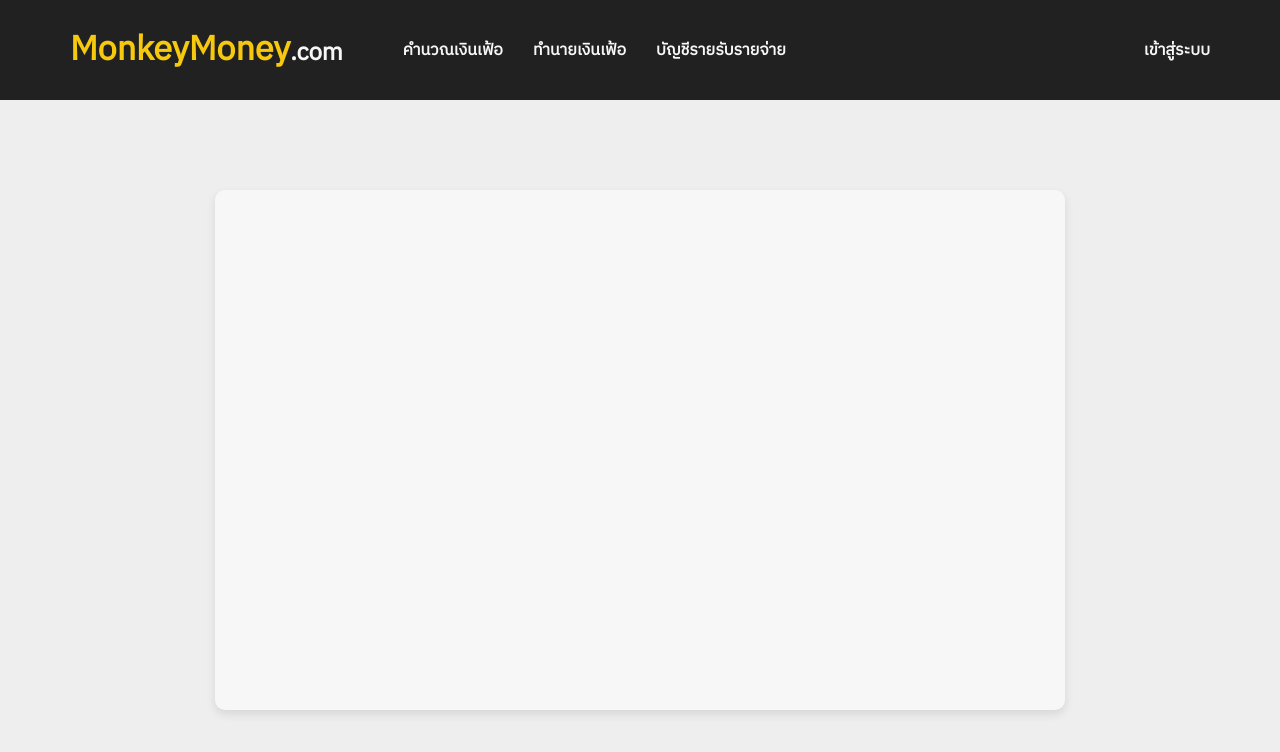
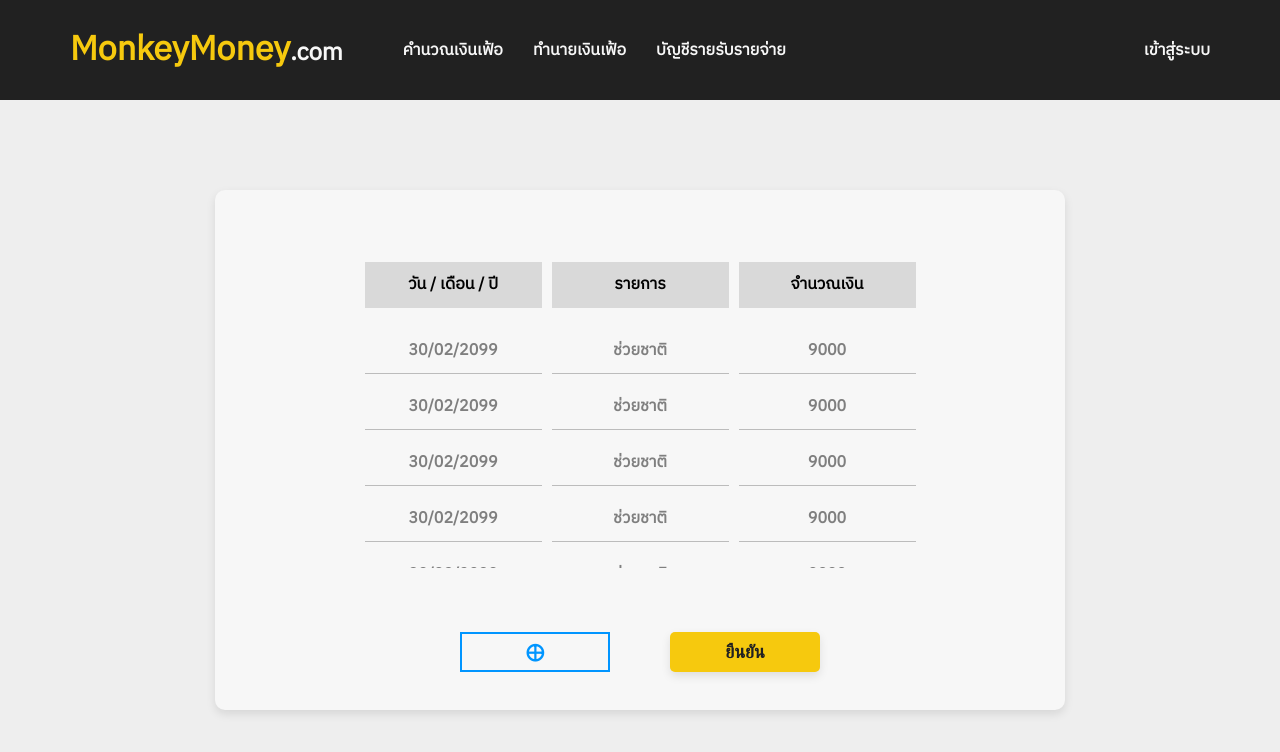
Before and after one commit to DaZZy277/Teamproject3, a React (Vite) app in the folder MoneyMonkey/: page /IncomeExpense in a window 1280 px wide. Shown: the top 752 px of the page. Built offline with nearby package versions, Linux system fonts and the light colour scheme.

Commit message:
Update IncomExpense.jsx to be actually a thing
used those files I just uploaded a while ago
have working pop up window but can't actually add anything yet

```diff
--- a/MoneyMonkey/src/Pages/IncomExpense.jsx
+++ b/MoneyMonkey/src/Pages/IncomExpense.jsx
@@ -1,12 +1,40 @@
 import React from "react"
 import CenteredBlock from "../CenteredBlock";
-
+import IncomeTable from "../IncomeTable"
+import SubmitButton from "../SubmitButton";
+import TableAddButton from "../TableAddButton";
+import ITableContent from "../ITableContent";
+import InvisWindow from "../InvisWindow";
+import FillBox from "../FillBox";
 
 export const IncomeExpense = () => {
     return (
         <div>
+
             <CenteredBlock>
-            </CenteredBlock>
+                <IncomeTable>
+                    <ITableContent></ITableContent>
+                </IncomeTable>
+
+            <InvisWindow>
+                <div>
+                    <FillBox placeholder={"วัน / เดือน / ปี"} />
+                    <FillBox placeholder={"รายการ"}  />
+                    <FillBox placeholder={"จำนวณเงิน"}  />
+                </div>
+                <SubmitButton />
+            </InvisWindow>
+            <div>
+                <TableAddButton onClick={IncomeAddWindowSummon}>⨁</TableAddButton>
+                <a class="wspace"></a>
+                <SubmitButton />
+            </div>
+        </CenteredBlock>
+
+
         </div>
     );
 }
+function IncomeAddWindowSummon() {
+    document.getElementById("InvisWindow").style.display  = "flex"; //Make it appear
+    }
```
